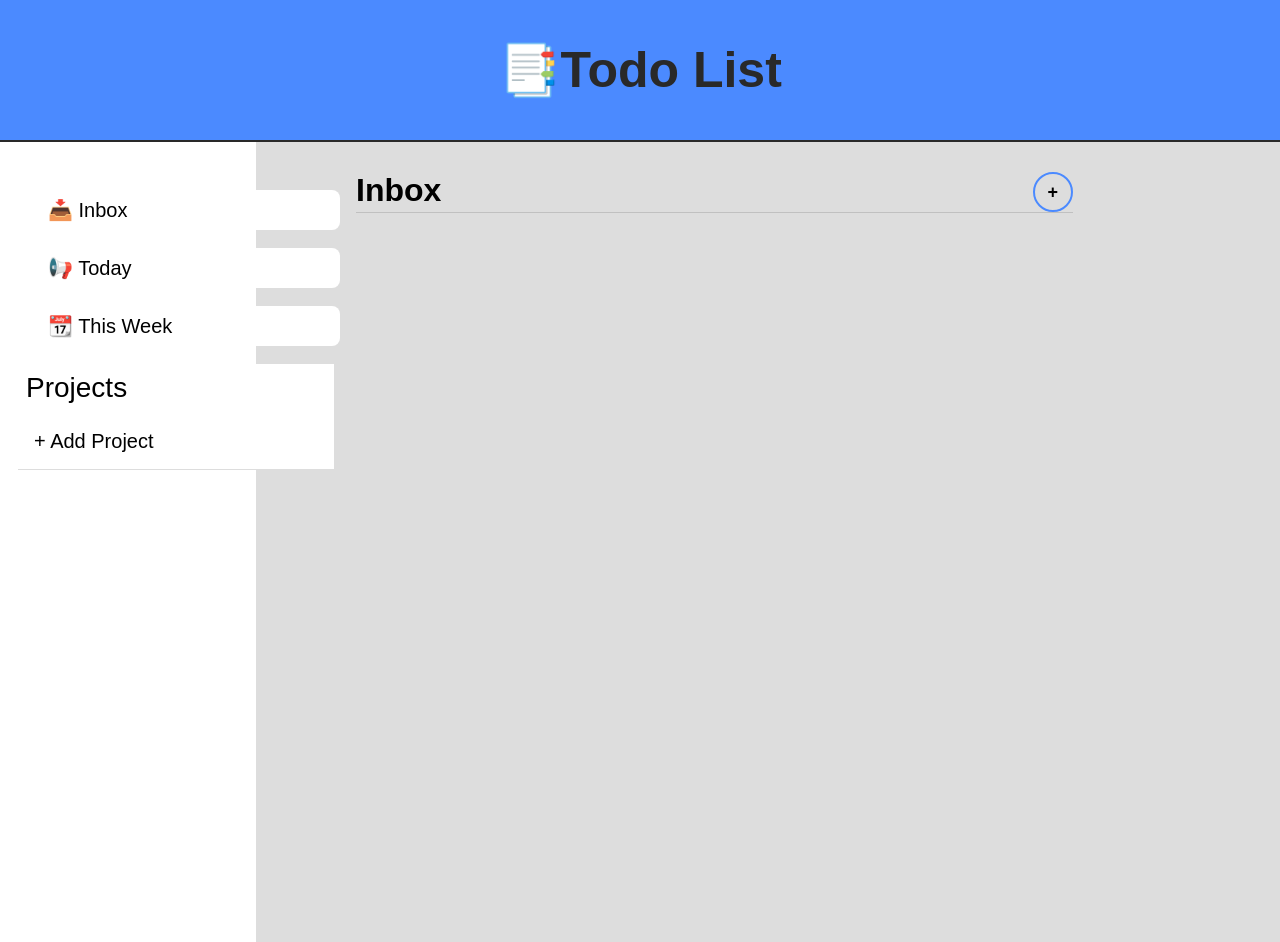
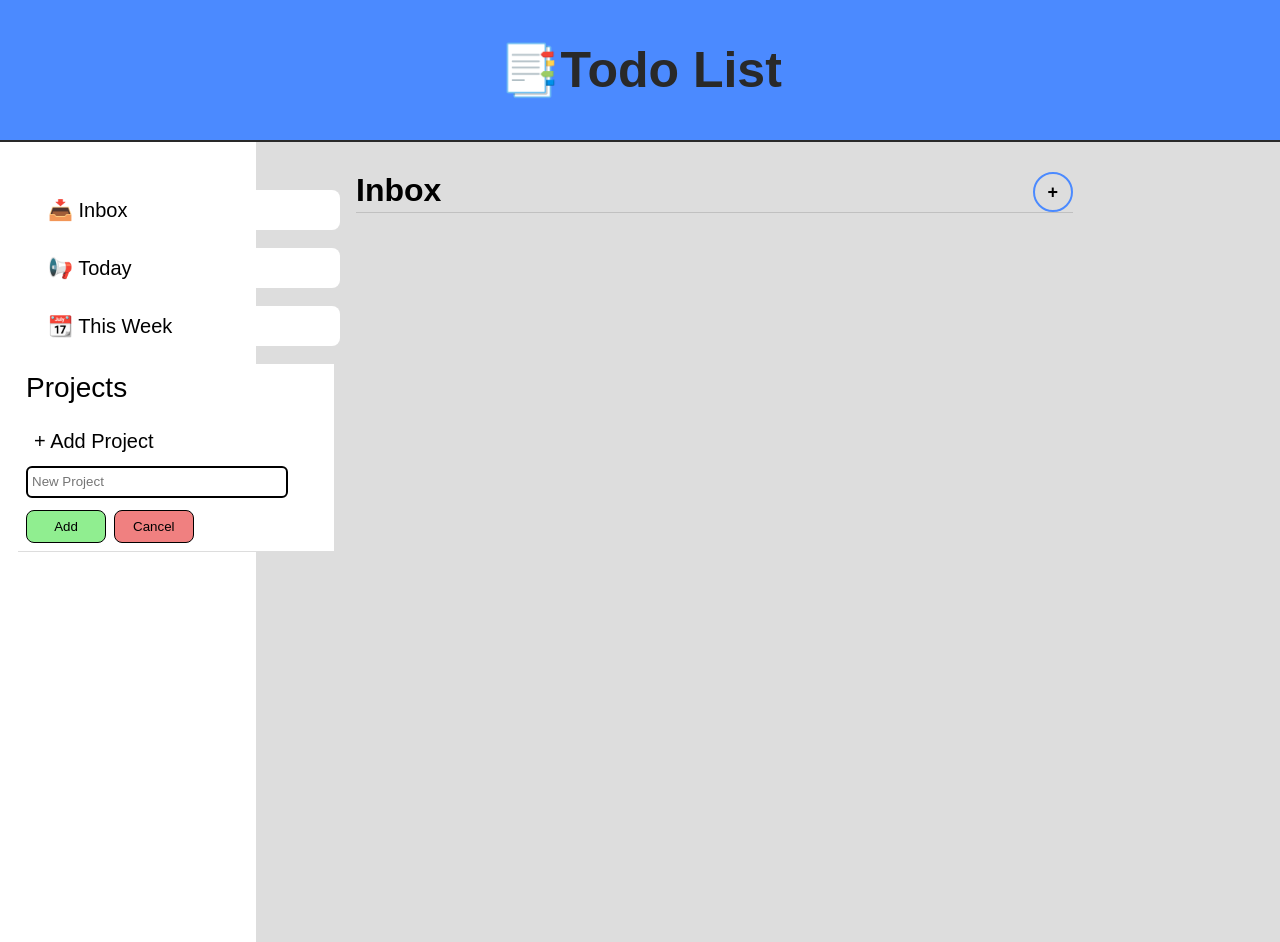
Before and after one commit to YiftachDev/TodoList, a website built with webpack: page dist/index.html in a window 1280 px wide. Both pictures are taken after a click on the button "+ Add Project". Built offline with nearby package versions, Linux system fonts and the light colour scheme.

Commit message:
Created add project form and styled + add functionality to open the form

```diff
--- a/src/UI.js
+++ b/src/UI.js
@@ -135,4 +135,9 @@ export default class UI {
       taskEl.style.background = "#ffffff";
     }
   }
+
+  static displayAddProjectForm() {
+    const form = document.querySelector("#add-project-form");
+    form.style.display = "block";
+  }
 }
--- a/src/index.js
+++ b/src/index.js
@@ -8,6 +8,7 @@ document.addEventListener("DOMContentLoaded", () => {
   const closeFormBtn = document.querySelectorAll(".close-form-btn");
   const submitFormBtn = document.querySelector("#addTaskBtn");
   const submitEditFormBtn = document.querySelector("#editTaskBtn");
+  const openAddProjectFormBtn = document.querySelector("#openAddProjectForm");
 
   openFormBtn.addEventListener("click", () => {
     UI.openTaskForm();
@@ -26,4 +27,6 @@ document.addEventListener("DOMContentLoaded", () => {
     UI.handleEditForm(inbox);
     console.log("test");
   });
+
+  openAddProjectFormBtn.addEventListener("click", UI.displayAddProjectForm);
 });
```
Also changed, not shown: dist/index.html, dist/main.js, dist/style.css.
